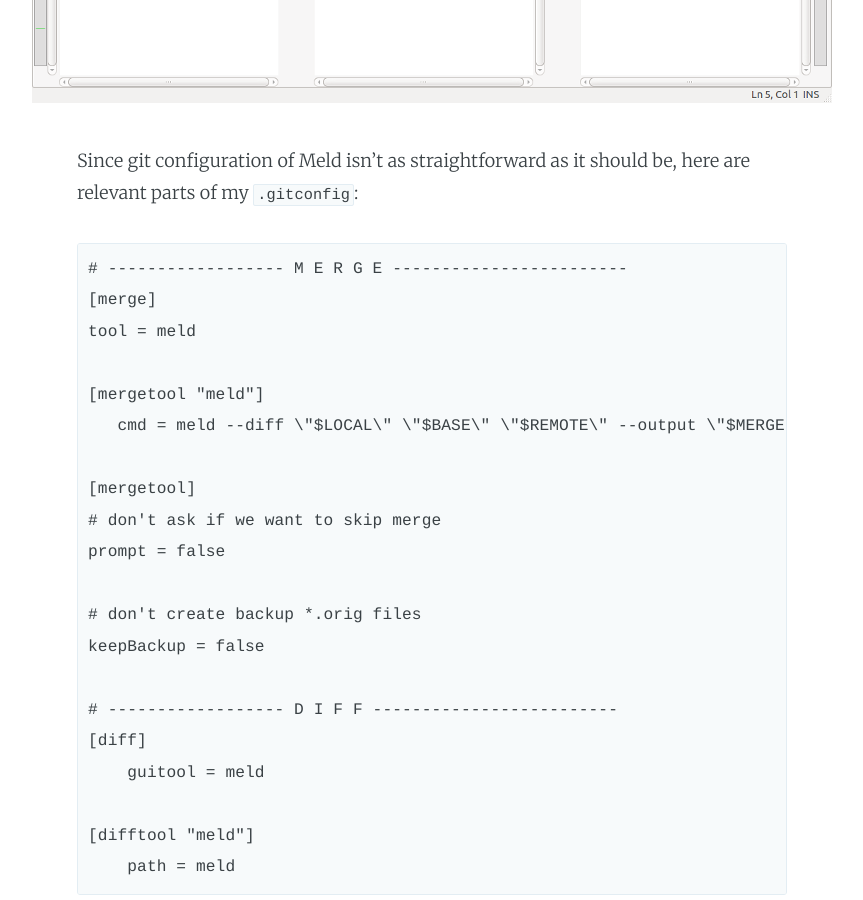
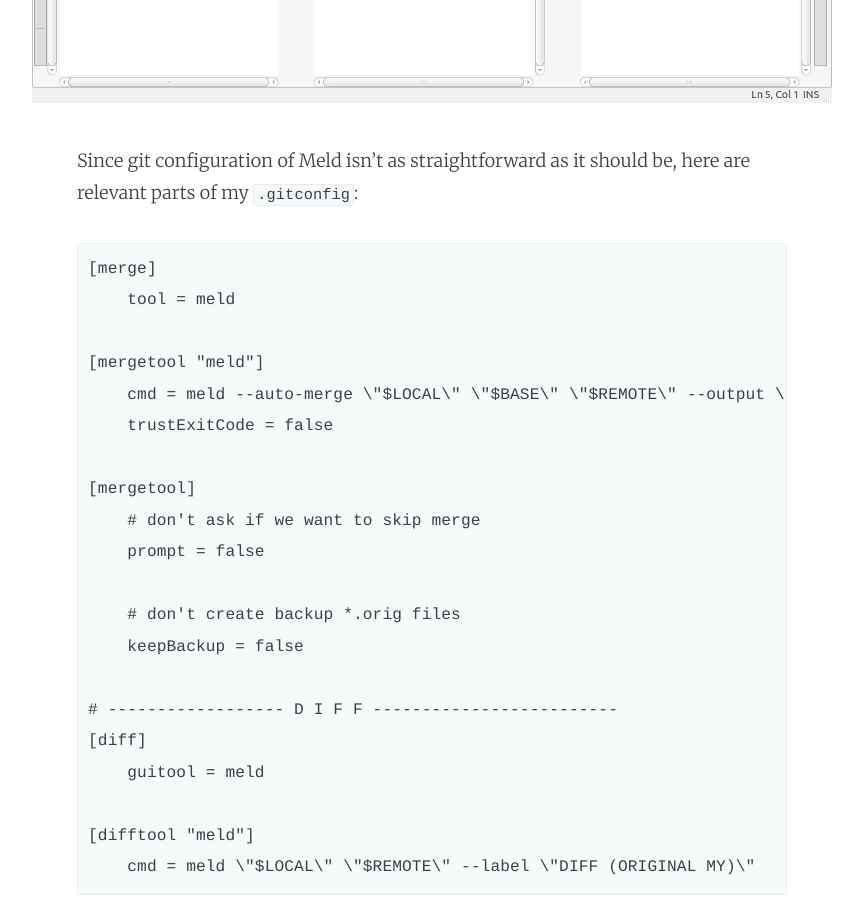
Before and after one commit to marcin-chwedczuk/_blog, a Jekyll site: the page built from _posts/2016-09-27-use-meld-as-git-merge-diff-tool.md, in a window 1280 px wide and 900 px high, scrolled down 1490 px. Shown: the whole window, without its empty margins (208-1071 px from the left). Built offline with Jekyll 4.4.1, drawn with Linux system fonts in a browser that asks for light colours; nearby versions of some CDN libraries; comment, search, counter and statistics services are not loaded.

Commit message:
Fix how to use Meld with git

```diff
--- a/_posts/2016-09-27-use-meld-as-git-merge-diff-tool.md
+++ b/_posts/2016-09-27-use-meld-as-git-merge-diff-tool.md
@@ -20,26 +20,26 @@
 Since git configuration of Meld isn't as straightforward as it should be,
 here are relevant parts of my `.gitconfig`:
 {% highlight no-highlight %}
-# ------------------ M E R G E ------------------------
 [merge]
-tool = meld
+    tool = meld
 
 [mergetool "meld"]
-   cmd = meld --diff \"$LOCAL\" \"$BASE\" \"$REMOTE\" --output \"$MERGED\"
+    cmd = meld --auto-merge \"$LOCAL\" \"$BASE\" \"$REMOTE\" --output \"$MERGED\" --label \"MERGE (REMOTE BASE MY)\"
+    trustExitCode = false
 
 [mergetool]
-# don't ask if we want to skip merge
-prompt = false
+    # don't ask if we want to skip merge
+    prompt = false
 
-# don't create backup *.orig files
-keepBackup = false
+    # don't create backup *.orig files
+    keepBackup = false
 
 # ------------------ D I F F -------------------------
 [diff]
     guitool = meld
 
 [difftool "meld"]
-    path = meld
+    cmd = meld \"$LOCAL\" \"$REMOTE\" --label \"DIFF (ORIGINAL MY)\"
 {% endhighlight %}
 You may edit your git config file by issuing `git config --global -e` command.
 Before making any changes remember to create a backup.
```
